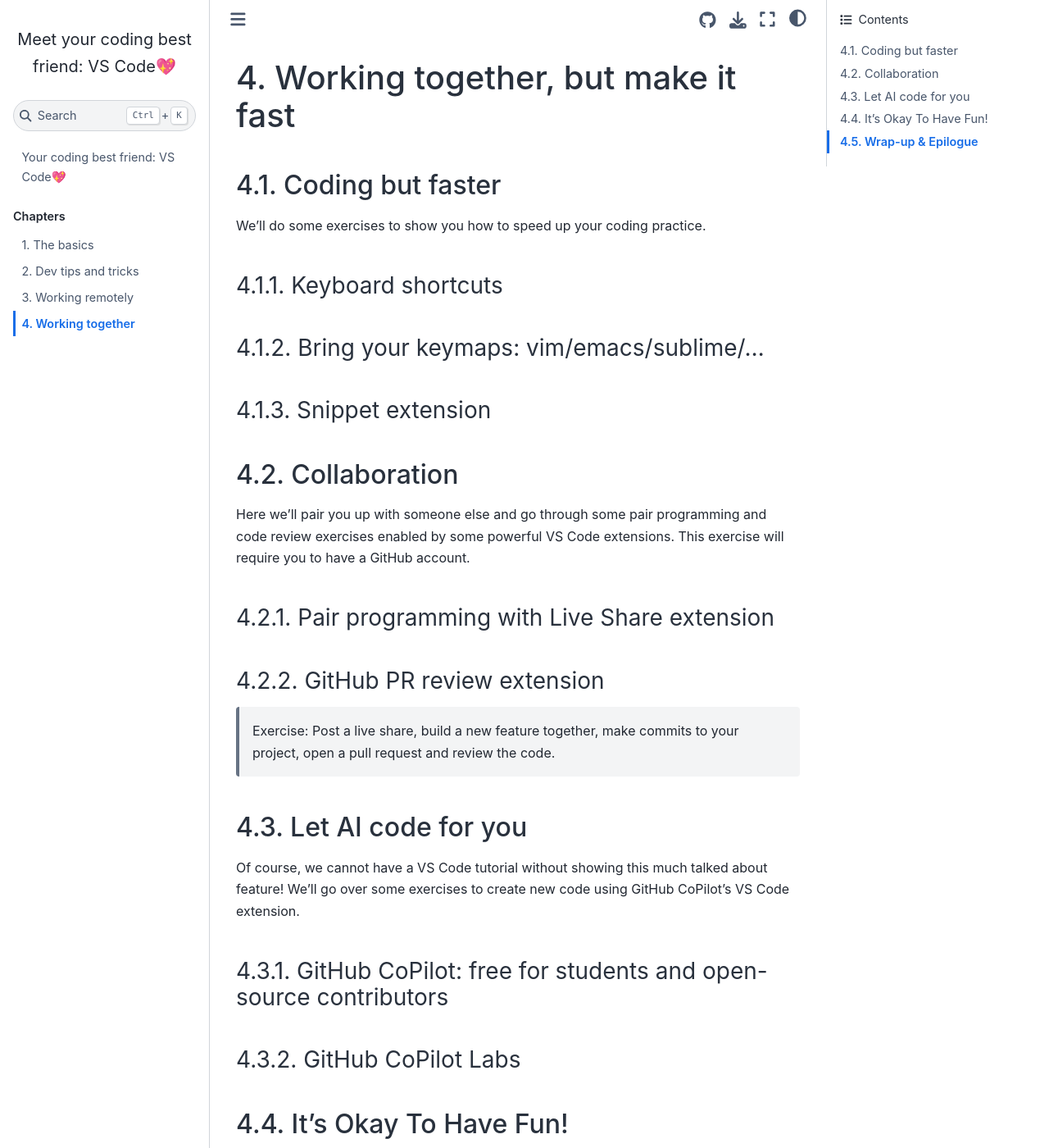
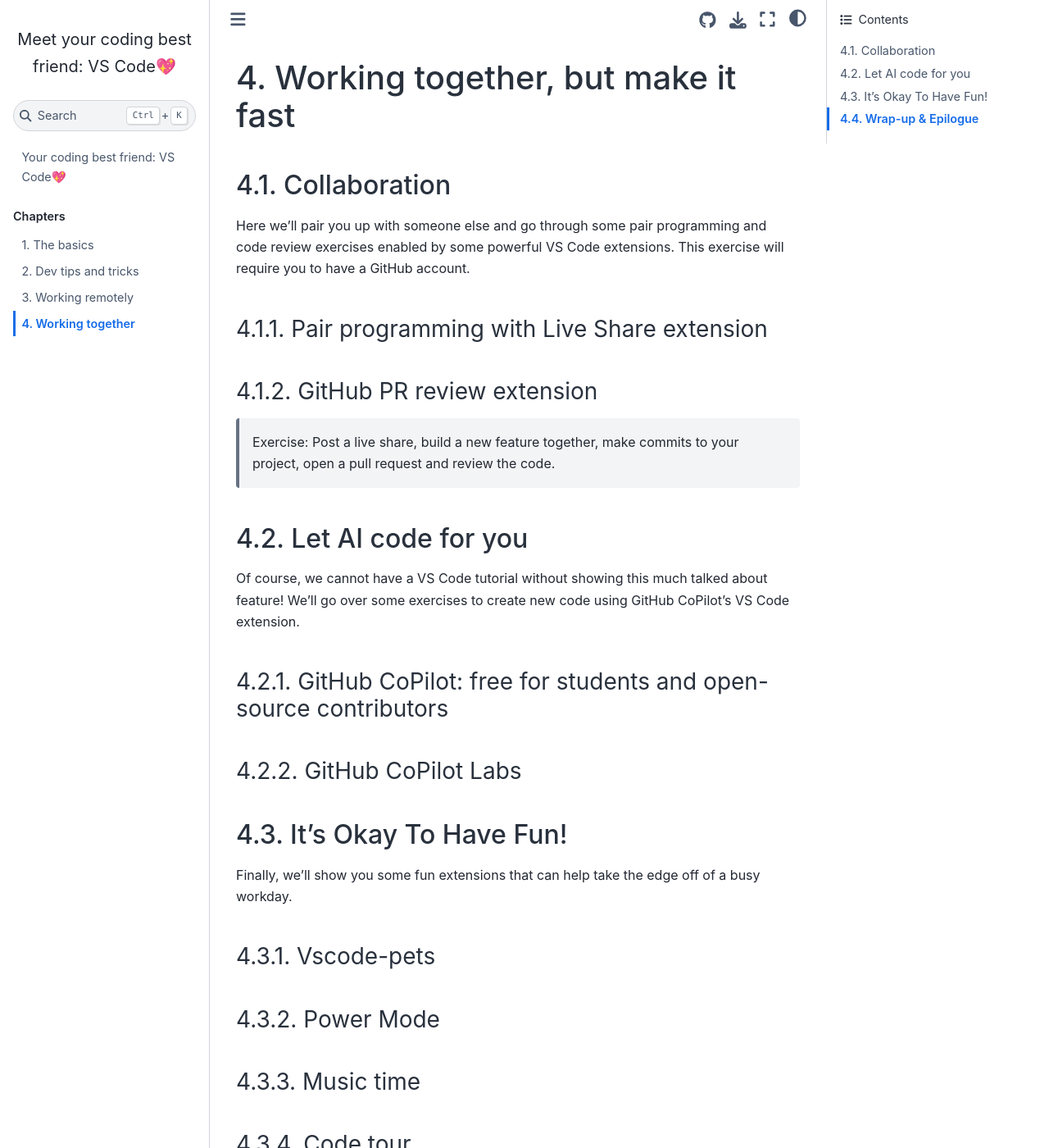
Before and after one commit to crazy4pi314/scipy-vscode-tutorial, a Jupyter Book: the page built from 4-collaboration.md, in a window 1280 px wide and 1400 px high. Shown: the whole window at 82% size. Built offline with Jupyter Book 1.0.4 settings and Sphinx 7.4.7 and the Sphinx Book theme 1.1.4, drawn with Linux system fonts in a browser that asks for light colours; some of the changed text lies outside the part shown.

Commit message:
Adding some more extensions

```diff
--- a/4-collaboration.md
+++ b/4-collaboration.md
@@ -14,15 +14,7 @@
 
 # Working together, but make it fast
 
-## Coding but faster
 
-We’ll do some exercises to show you how to speed up your coding practice.
-
-### Keyboard shortcuts
-
-### Bring your keymaps: vim/emacs/sublime/…
-
-### Snippet extension
 
 ## Collaboration
 
@@ -52,6 +44,8 @@
 
 ### Music time
 
+### Code tour
+
 ## Wrap-up & Epilogue
 
 It’s time to close out the tutorial and recap everything we’ve learned so far. We also want to end with some final remarks and recommendations.
```
Also changed, not shown: 2-devtips.md (+11 -10 lines), 1 other file.
